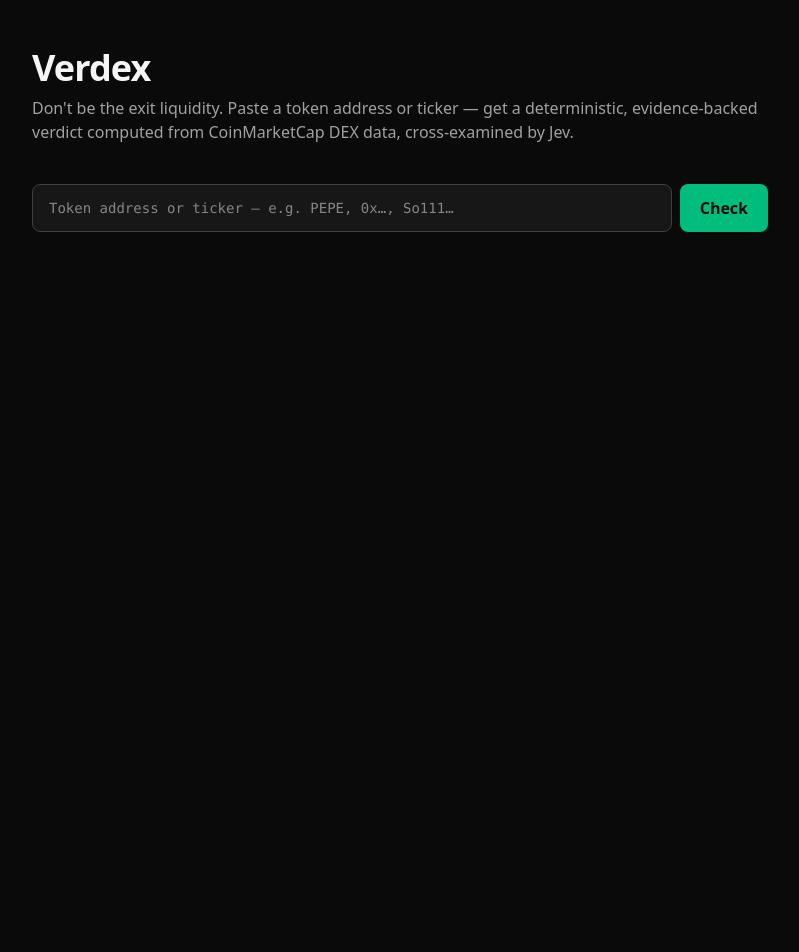
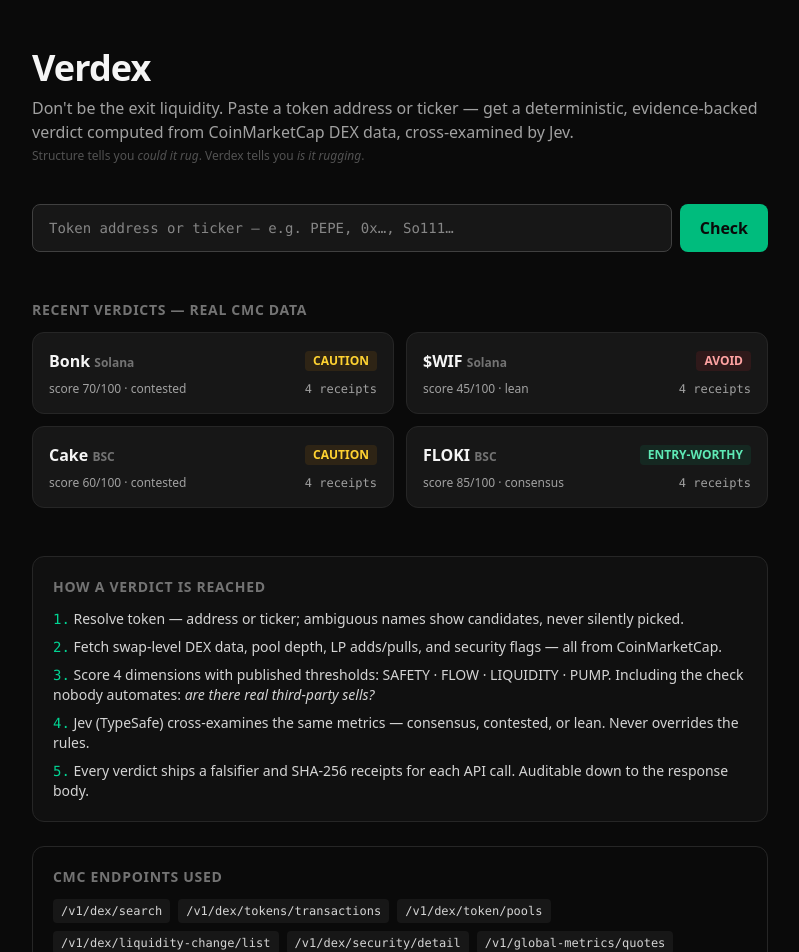
Before and after one commit to alfindigital/verdex, a Next.js app: page / in a window 1280 px wide. Shown: the top 952 px of the page, without its empty margins (240-1039 px from the left). Before the commit the page ends 800 px from the top, so only its background shows below. Built offline with nearby package versions, Linux system fonts and the light colour scheme.

Commit message:
feat: homepage — featured verdicts, how-it-works, endpoints, footer

```diff
--- a/app/page.tsx
+++ b/app/page.tsx
@@ -1,31 +1,24 @@
-"use client";
+import Link from "next/link";
+import { Checker } from "@/components/checker";
+import { listSnapshotIds, loadVerdict } from "@/lib/verdict-store";
+import { VERDICT_STYLE } from "@/components/verdict-card";
 
-import { useState } from "react";
-import { VerdictCard, type TokenRef, type VerdictRecord } from "@/components/verdict-card";
+export const dynamic = "force-dynamic";
 
-type ApiResult = VerdictRecord | { kind: "ambiguous"; candidates: TokenRef[] } | { kind: "notFound"; query: string } | { error: string };
+const ENDPOINTS = [
+  "dex/search",
+  "dex/tokens/transactions",
+  "dex/token/pools",
+  "dex/liquidity-change/list",
+  "dex/security/detail",
+  "global-metrics/quotes",
+  "fear-and-greed/latest",
+];
 
 export default function Home() {
-  const [query, setQuery] = useState("");
-  const [loading, setLoading] = useState(false);
-  const [out, setOut] = useState<ApiResult | null>(null);
-
-  async function run(q: string, pick?: number) {
-    setLoading(true);
-    setOut(null);
-    try {
-      const res = await fetch("/api/verdict", {
-        method: "POST",
-        headers: { "content-type": "application/json" },
-        body: JSON.stringify({ query: q, pick }),
-      });
-      setOut((await res.json()) as ApiResult);
-    } catch (e) {
-      setOut({ error: e instanceof Error ? e.message : "request failed" });
-    } finally {
-      setLoading(false);
-    }
-  }
+  const snapshots = listSnapshotIds()
+    .map((id) => loadVerdict(id))
+    .filter((v): v is NonNullable<typeof v> => v !== null);
 
   return (
     <main className="mx-auto max-w-3xl px-4 py-12">
@@ -35,60 +28,90 @@ export default function Home() {
           Don&apos;t be the exit liquidity. Paste a token address or ticker — get a deterministic, evidence-backed verdict
           computed from CoinMarketCap DEX data, cross-examined by Jev.
         </p>
+        <p className="mt-1 text-xs text-neutral-600">
+          Structure tells you <em>could it rug</em>. Verdex tells you <em>is it rugging</em>.
+        </p>
       </header>
 
-      <form
-        className="flex gap-2"
-        onSubmit={(e) => {
-          e.preventDefault();
-          if (query.trim()) run(query.trim());
-        }}
-      >
-        <input
-          value={query}
-          onChange={(e) => setQuery(e.target.value)}
-          placeholder="Token address or ticker — e.g. PEPE, 0x…, So111…"
-          className="flex-1 rounded-lg border border-neutral-700 bg-neutral-900 px-4 py-3 font-mono text-sm outline-none focus:border-emerald-500"
-        />
-        <button
-          disabled={loading}
-          className="rounded-lg bg-emerald-500 px-5 py-3 font-semibold text-neutral-950 hover:bg-emerald-400 disabled:opacity-50"
-        >
-          {loading ? "…" : "Check"}
-        </button>
-      </form>
+      <Checker />
 
-      {out && "error" in out && (
-        <p className="mt-4 rounded-lg border border-red-800 bg-red-950/40 px-4 py-3 text-sm text-red-300">{out.error}</p>
+      {snapshots.length > 0 && (
+        <section className="mt-12">
+          <h2 className="mb-3 text-sm font-semibold uppercase tracking-wider text-neutral-500">
+            Recent verdicts — real CMC data
+          </h2>
+          <div className="grid gap-3 sm:grid-cols-2">
+            {snapshots.map((v) => {
+              const st = VERDICT_STYLE[v.result.verdict] ?? VERDICT_STYLE.BELUM_CUKUP_BUKTI;
+              return (
+                <Link
+                  key={v.id}
+                  href={`/verdict/${v.id}`}
+                  className="rounded-xl border border-neutral-800 bg-neutral-900 p-4 transition hover:border-emerald-600"
+                >
+                  <div className="flex items-center justify-between">
+                    <span className="font-semibold">
+                      {v.token.symbol} <span className="text-xs text-neutral-500">{v.token.platform}</span>
+                    </span>
+                    <span className={`rounded px-2 py-0.5 text-xs font-bold ${st.cls}`}>{st.label}</span>
+                  </div>
+                  <div className="mt-2 flex items-center justify-between text-xs text-neutral-400">
+                    <span>
+                      score {v.result.score}/100 · {v.agreement}
+                    </span>
+                    <span className="font-mono">{v.receipts.length} receipts</span>
+                  </div>
+                </Link>
+              );
+            })}
+          </div>
+        </section>
       )}
 
-      {out && "kind" in out && out.kind === "notFound" && (
-        <p className="mt-4 rounded-lg border border-neutral-700 px-4 py-3 text-sm text-neutral-300">
-          No token found for “{out.query}”. Try the contract address.
-        </p>
-      )}
+      <section className="mt-12 rounded-xl border border-neutral-800 bg-neutral-900/50 p-5">
+        <h2 className="mb-3 text-sm font-semibold uppercase tracking-wider text-neutral-500">How a verdict is reached</h2>
+        <ol className="space-y-2 text-sm text-neutral-300">
+          <li>
+            <span className="font-mono text-emerald-400">1.</span> Resolve token — address or ticker; ambiguous names show
+            candidates, never silently picked.
+          </li>
+          <li>
+            <span className="font-mono text-emerald-400">2.</span> Fetch swap-level DEX data, pool depth, LP adds/pulls, and
+            security flags — all from CoinMarketCap.
+          </li>
+          <li>
+            <span className="font-mono text-emerald-400">3.</span> Score 4 dimensions with published thresholds: SAFETY ·
+            FLOW · LIQUIDITY · PUMP. Including the check nobody automates:{" "}
+            <em>are there real third-party sells?</em>
+          </li>
+          <li>
+            <span className="font-mono text-emerald-400">4.</span> Jev (TypeSafe) cross-examines the same metrics —
+            consensus, contested, or lean. Never overrides the rules.
+          </li>
+          <li>
+            <span className="font-mono text-emerald-400">5.</span> Every verdict ships a falsifier and SHA-256 receipts
+            for each API call. Auditable down to the response body.
+          </li>
+        </ol>
+      </section>
 
-      {out && "kind" in out && out.kind === "ambiguous" && (
-        <div className="mt-4 rounded-lg border border-neutral-700 p-4">
-          <p className="mb-3 text-sm text-neutral-300">Multiple matches — pick one (we never silently choose):</p>
-          <div className="space-y-2">
-            {out.candidates.map((c, i) => (
-              <button
-                key={`${c.platform}:${c.address}`}
-                onClick={() => run(query, i)}
-                className="block w-full rounded-lg border border-neutral-800 bg-neutral-900 px-4 py-3 text-left hover:border-emerald-500"
-              >
-                <span className="font-semibold">{c.symbol}</span>
-                <span className="ml-2 text-neutral-400">{c.name}</span>
-                <span className="ml-2 rounded bg-neutral-800 px-2 py-0.5 text-xs">{c.platform}</span>
-                <span className="mt-1 block font-mono text-xs text-neutral-500">{c.address}</span>
-              </button>
-            ))}
-          </div>
+      <section className="mt-6 rounded-xl border border-neutral-800 p-5">
+        <h2 className="mb-3 text-sm font-semibold uppercase tracking-wider text-neutral-500">CMC endpoints used</h2>
+        <div className="flex flex-wrap gap-2">
+          {ENDPOINTS.map((e) => (
+            <code key={e} className="rounded bg-neutral-900 px-2 py-1 text-xs text-neutral-300">
+              /v1/{e}
+            </code>
+          ))}
         </div>
-      )}
+      </section>
 
-      {out && "kind" in out && out.kind === "verdict" && <VerdictCard v={out} />}
+      <footer className="mt-10 flex items-center justify-between border-t border-neutral-800 pt-6 text-xs text-neutral-500">
+        <span>Built for the Build with CMC hackathon · Markets &amp; Trading Tools</span>
+        <a href="https://github.com/alfindigital/verdex" className="hover:text-neutral-300">
+          GitHub ↗
+        </a>
+      </footer>
     </main>
   );
 }
--- /dev/null
+++ b/src/components/checker.tsx
@@ -0,0 +1,105 @@
+"use client";
+
+import { useState } from "react";
+import { VerdictCard, type TokenRef, type VerdictRecord } from "@/components/verdict-card";
+
+type ApiResult =
+  | VerdictRecord
+  | { kind: "ambiguous"; candidates: TokenRef[] }
+  | { kind: "notFound"; query: string }
+  | { error: string; snapshots?: { id: string; symbol: string; platform: string; address: string; verdict: string }[] };
+
+export function Checker() {
+  const [query, setQuery] = useState("");
+  const [loading, setLoading] = useState(false);
+  const [out, setOut] = useState<ApiResult | null>(null);
+
+  async function run(q: string, pick?: number) {
+    setLoading(true);
+    setOut(null);
+    try {
+      const res = await fetch("/api/verdict", {
+        method: "POST",
+        headers: { "content-type": "application/json" },
+        body: JSON.stringify({ query: q, pick }),
+      });
+      setOut((await res.json()) as ApiResult);
+    } catch (e) {
+      setOut({ error: e instanceof Error ? e.message : "request failed" });
+    } finally {
+      setLoading(false);
+    }
+  }
+
+  return (
+    <div>
+      <form
+        className="flex gap-2"
+        onSubmit={(e) => {
+          e.preventDefault();
+          if (query.trim()) run(query.trim());
+        }}
+      >
+        <input
+          value={query}
+          onChange={(e) => setQuery(e.target.value)}
+          placeholder="Token address or ticker — e.g. PEPE, 0x…, So111…"
+          className="flex-1 rounded-lg border border-neutral-700 bg-neutral-900 px-4 py-3 font-mono text-sm outline-none focus:border-emerald-500"
+        />
+        <button
+          disabled={loading}
+          className="rounded-lg bg-emerald-500 px-5 py-3 font-semibold text-neutral-950 hover:bg-emerald-400 disabled:opacity-50"
+        >
+          {loading ? "Analyzing…" : "Check"}
+        </button>
+      </form>
+
+      {out && "error" in out && (
+        <div className="mt-4 rounded-lg border border-red-800 bg-red-950/40 px-4 py-3 text-sm text-red-300">
+          {out.error}
+          {out.snapshots && (
+            <div className="mt-2 flex flex-wrap gap-2">
+              {out.snapshots.map((s) => (
+                <button
+                  key={s.symbol + s.platform}
+                  onClick={() => run(s.address)}
+                  className="rounded border border-neutral-700 px-2 py-1 text-xs text-neutral-300 hover:border-emerald-500"
+                >
+                  {s.symbol} · {s.platform} · {s.verdict}
+                </button>
+              ))}
+            </div>
+          )}
+        </div>
+      )}
+
+      {out && "kind" in out && out.kind === "notFound" && (
+        <p className="mt-4 rounded-lg border border-neutral-700 px-4 py-3 text-sm text-neutral-300">
+          No token found for “{out.query}”. Try the contract address.
+        </p>
+      )}
+
+      {out && "kind" in out && out.kind === "ambiguous" && (
+        <div className="mt-4 rounded-lg border border-neutral-700 p-4">
+          <p className="mb-3 text-sm text-neutral-300">Multiple matches — pick one (we never silently choose):</p>
+          <div className="space-y-2">
+            {out.candidates.map((c, i) => (
+              <button
+                key={`${c.platform}:${c.address}`}
+                onClick={() => run(query, i)}
+                className="block w-full rounded-lg border border-neutral-800 bg-neutral-900 px-4 py-3 text-left hover:border-emerald-500"
+              >
+                <span className="font-semibold">{c.symbol}</span>
+                <span className="ml-2 text-neutral-400">{c.name}</span>
+                <span className="ml-2 rounded bg-neutral-800 px-2 py-0.5 text-xs">{c.platform}</span>
+                <span className="mt-1 block font-mono text-xs text-neutral-500">{c.address}</span>
+              </button>
+            ))}
+          </div>
+        </div>
+      )}
+
+      {out && "kind" in out && out.kind === "verdict" && <VerdictCard v={out} />}
+    </div>
+  );
+}
```
